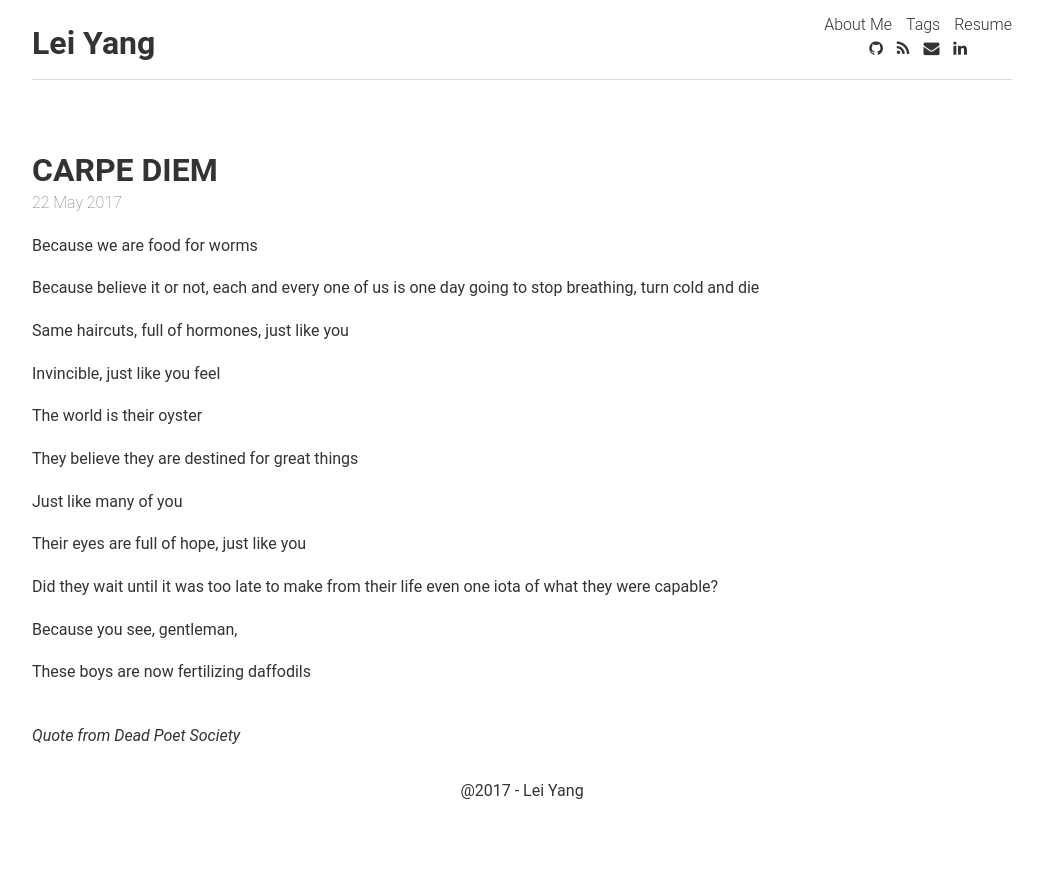
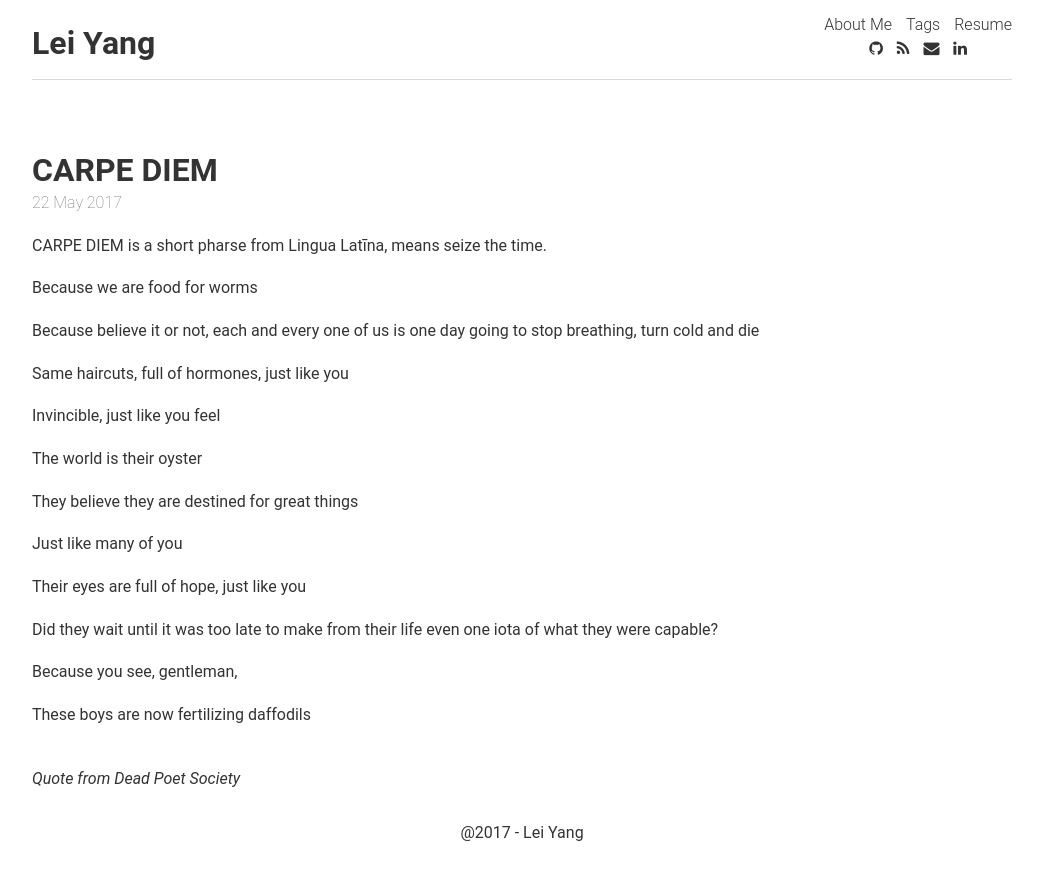
Before and after one commit to Ray-Young/ray-young.github.io, a Jekyll site: the page built from _posts/2017-05-22-CARPE-DIEM.md, in a window 1280 px wide. Shown: the top 880 px of the page, without its empty margins (118-1161 px from the left). Built offline with Jekyll 4.4.1, drawn with Linux system fonts in a browser that asks for light colours; nearby versions of some CDN libraries; comment, search, counter and statistics services are not loaded.

Commit message:
Update carpe diem

```diff
--- a/_posts/2017-05-22-CARPE-DIEM.md
+++ b/_posts/2017-05-22-CARPE-DIEM.md
@@ -5,6 +5,8 @@ comments: true
 title: CARPE DIEM
 tags: [Personal]
 ---
+
+CARPE DIEM is a short pharse from Lingua Latīna, means seize the time.
 
 Because we are food for worms
 
```
